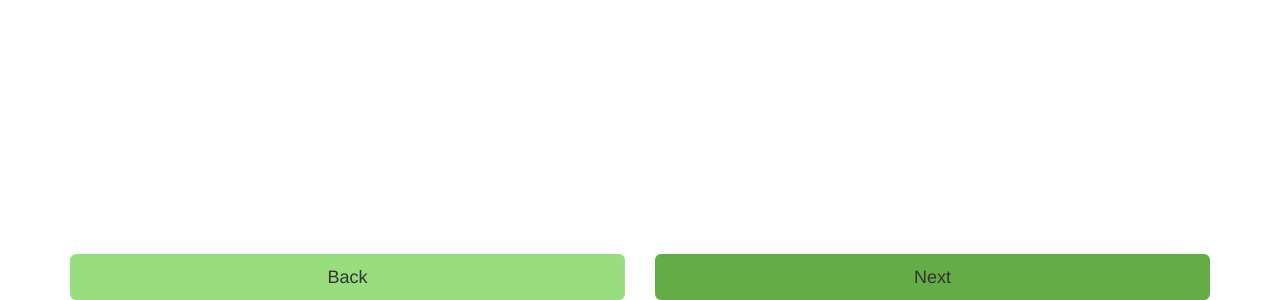
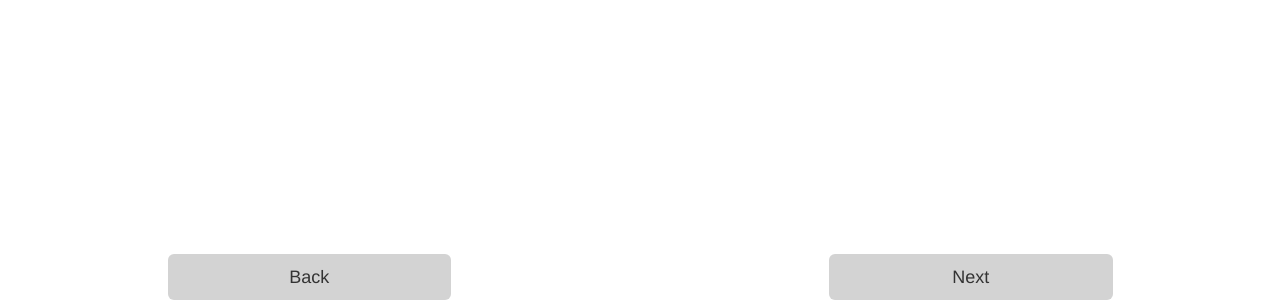
Before and after one commit to lawsumisu/project-gho, a plain HTML site: page setupstuff/ghosetup.html in a window 1280 px wide. Shown: the part 1155-1455 px from the top of the page. Drawn offline with Linux system fonts and the light colour scheme.

Commit message:
making things look more consistent

```diff
--- a/setupstuff/ghosetup.css
+++ b/setupstuff/ghosetup.css
@@ -23,6 +23,13 @@ h2 {
 
  button {
         background-color: #99DE7E;
+      }
+      .darkgreen {
+	color: #63AC46;
+      }
+
+      .darkgray {
+	color: darkgray;
       }
       .tophalf {
         margin-top: 30%;
@@ -51,6 +58,18 @@ h2 {
         text-align: center;
       }
 
+      #backbtn {
+	float: left;
+	width: 30%;
+	background-color: lightgrey;
+      }
+
+      #forwardbtn {
+	float: right;
+	width: 30%;
+	background-color: lightgrey;
+      }
+
  input {
    width: 30%;
    text-align:right;
--- a/setupstuff/ghosetup.html
+++ b/setupstuff/ghosetup.html
@@ -77,15 +77,13 @@
 </div>
 
 <div id='nav' class="row buttonbottom">
-	<div class="col-xs-6">
+	<div class="col-xs-10 col-xs-offset-1">
 		<button id="backbtn" type="button" class="btn btn-lg btn-block">
 			Back
 		</button>
-	</div>
-	<div class="col-xs-6">
-		<button id="forwardbtn" type="button" class="btn btn-lg btn-block buttonselect">
+		<button id="forwardbtn" type="button" class="btn btn-lg buttonselect">
 			<span id='nexttext'>Next</span>
-			<span id='ghotext'><span class="black">G</span><span class="gray">h</span><span class="black">o</span></span>
+			<span id='ghotext'><span class="darkgreen">G</span><span>h</span><span class="darkgreen">o</span></span>
 		</button>
 	</div>
 </div>
```
